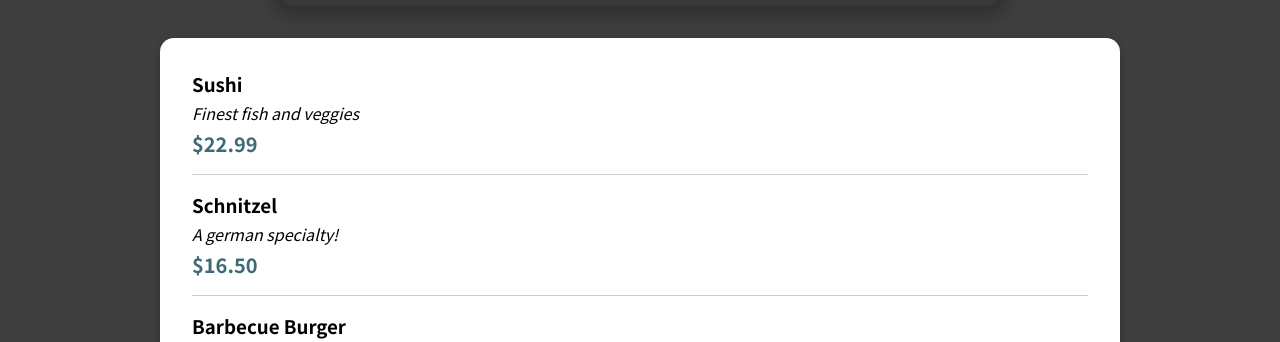
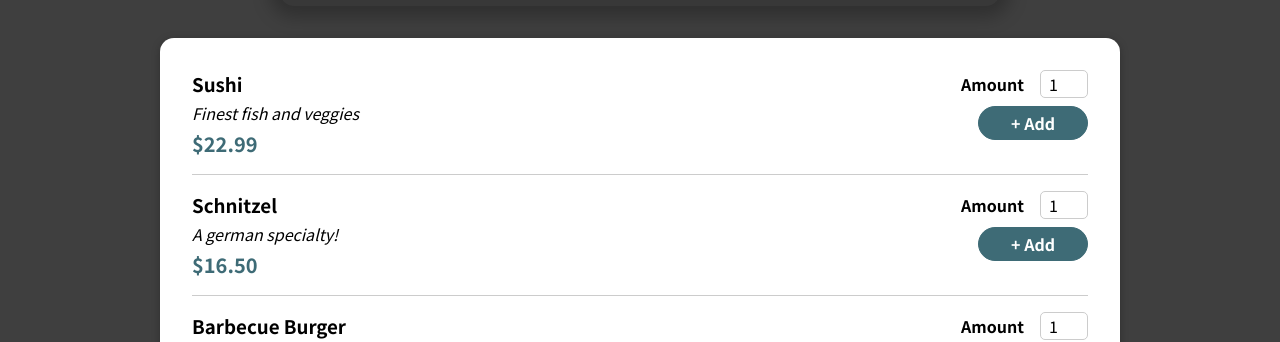
Before and after one commit to AkashB07/RestaurantWebsite, a React (Create React App) app: page / in a window 1280 px wide. Shown: the part 467-809 px from the top of the page. Built offline with nearby package versions, Linux system fonts and the light colour scheme.

Commit message:
Adding a Form

```diff
--- a/src/components/Meals/MealItem/MealItem.js
+++ b/src/components/Meals/MealItem/MealItem.js
@@ -1,4 +1,5 @@
 import classes from './MealItem.module.css';
+import MealItemForm from './MealItemForm';
 
 const MealItem = props => {
     const price = `$${props.price.toFixed(2)}`;
@@ -11,7 +12,7 @@
                 <div className={classes.price}>{price}</div>
             </div>
             <div>
-
+                <MealItemForm/>
             </div>
         </li>
     );
--- /dev/null
+++ b/src/components/Meals/MealItem/MealItemForm.js
@@ -0,0 +1,23 @@
+import classes from './MealItemForm.module.css';
+import Input from '../../UI/Input';
+
+const MealItemForm = props => {
+    return (
+        <form className={classes.form}>
+            <Input
+            label="Amount"
+            input={{
+                id: 'amount',
+                type: 'number',
+                min: '1',
+                max: '5',
+                step: '1',
+                defaultValue: '1'
+            }}
+            />
+            <button>+ Add</button>
+        </form>
+    )
+};
+
+export default MealItemForm;
--- /dev/null
+++ b/src/components/Meals/MealItem/MealItemForm.module.css
@@ -0,0 +1,20 @@
+.form {
+    text-align: right;
+  }
+
+  .form button {
+    font: inherit;
+    cursor: pointer;
+    background-color: #3e6b76;
+    border: 1px solid #3e6b76;
+    color: white;
+    padding: 0.25rem 2rem;
+    border-radius: 20px;
+    font-weight: bold;
+  }
+
+  .form button:hover,
+  .form button:active {
+    background-color: #182427;
+    border-color: #182427;
+  }
--- /dev/null
+++ b/src/components/UI/Input.js
@@ -0,0 +1,12 @@
+import classes from './Input.module.css';
+
+const Input = props => {
+    return (
+        <div className={classes.input}>
+            <label htmlFor={props.input.id}>{props.label}</label>
+            <input {...props.input} />
+        </div>
+    );
+};
+
+export default Input;
--- /dev/null
+++ b/src/components/UI/Input.module.css
@@ -0,0 +1,18 @@
+.input {
+    display: flex;
+    align-items: center;
+    margin-bottom: 0.5rem;
+  }
+
+  .input label {
+    font-weight: bold;
+    margin-right: 1rem;
+  }
+
+  .input input {
+    width: 3rem;
+    border-radius: 5px;
+    border: 1px solid #ccc;
+    font: inherit;
+    padding-left: 0.5rem;
+  }
```
